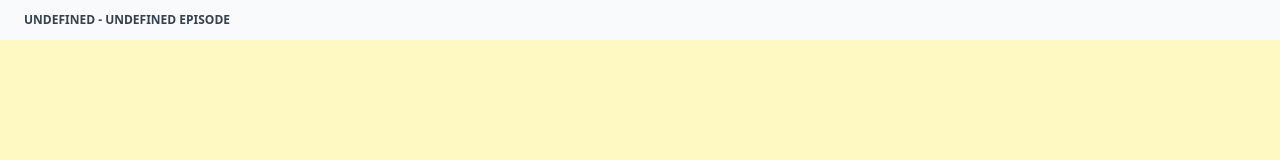
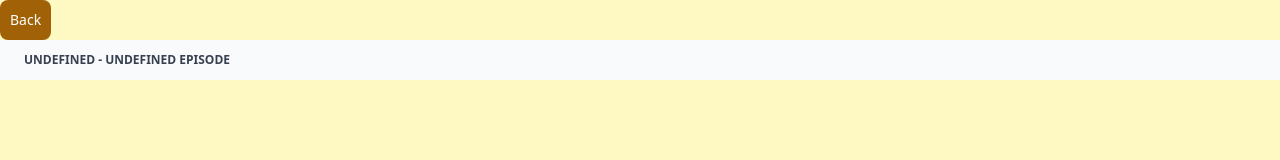
Before and after one commit to kangketikonlen/aniplayer, a website: page playlist.html in a window 1280 px wide. Drawn offline with Linux system fonts and the light colour scheme.

Commit message:
Add back button

```diff
--- a/playlist.html
+++ b/playlist.html
@@ -24,7 +24,8 @@
 <body class="bg-yellow-100">
 	<!-- Start: Main -->
 	<section class="mx-auto container mb-8">
-		<!-- Start Carousell -->
+		<a href="/" class="btn-default">Back</a>
+		<!-- Start tables -->
 		<div class="overflow-x-auto relative">
 			<table class="w-full text-sm text-left text-gray-500 dark:text-gray-400">
 				<thead class="text-xs text-gray-700 uppercase bg-gray-50 dark:bg-gray-700 dark:text-gray-400">
```
